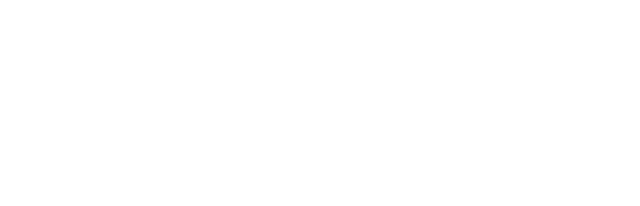
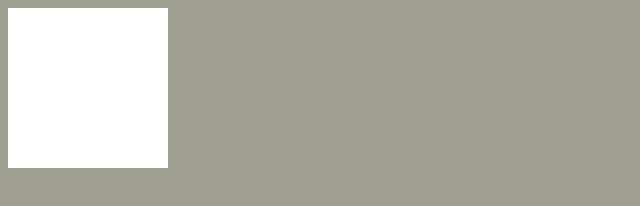
Before and after one commit to pzdebik/etch-a-sketch, a plain HTML site: page index.html in a window 1280 px wide. Shown: the whole page, without its empty margins (0-640 px from the left). Drawn offline with Linux system fonts and the light colour scheme.

Commit message:
Add background color to body

```diff
--- a/style.css
+++ b/style.css
@@ -1,6 +1,11 @@
+body {
+    background-color: rgb(158, 158, 145);
+}
+
 #container {
     display: flex;
     margin: 0;
     width: 160px;
     flex-wrap: wrap;
+    background-color: white;
 }
```
